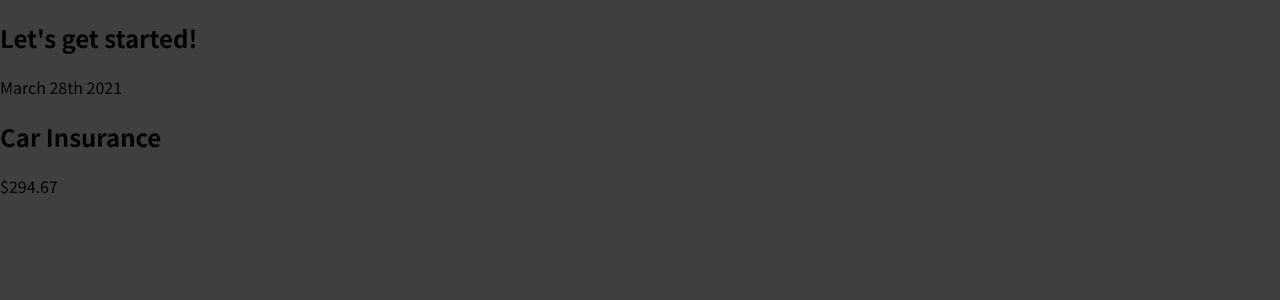
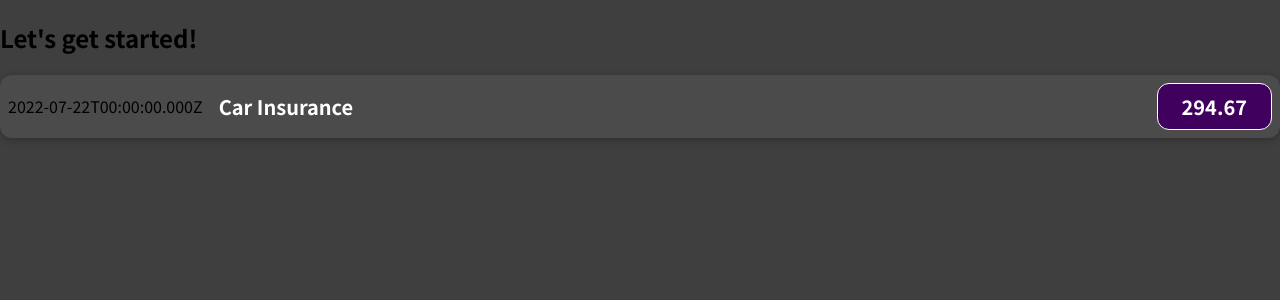
Before and after one commit to ejshin2ya/React-with-Redux-Next.js-Typescript, a JavaScript app in the folder React/3/react-complete-guide/: page / in a window 1280 px wide. Shown: the top 300 px of the page. Built offline with nearby package versions, Linux system fonts and the light colour scheme.

Commit message:
JSX에서 동적 데이터 출력 및 표현식 작업하기

```diff
--- /dev/null
+++ b/React/3/react-complete-guide/src/components/ExpenseItem.css
@@ -0,0 +1,56 @@
+.expense-item {
+  display: flex;
+  justify-content: space-between;
+  align-items: center;
+  box-shadow: 0 2px 8px rgba(0, 0, 0, 0.25);
+  padding: 0.5rem;
+  margin: 1rem 0;
+  border-radius: 12px;
+  background-color: #4b4b4b;
+}
+
+.expense-item__description {
+  display: flex;
+  flex-direction: column;
+  gap: 1rem;
+  align-items: flex-end;
+  flex-flow: column-reverse;
+  justify-content: flex-start;
+  flex: 1;
+}
+
+.expense-item h2 {
+  color: #3a3a3a;
+  font-size: 1rem;
+  flex: 1;
+  margin: 0 1rem;
+  color: white;
+}
+
+.expense-item__price {
+  font-size: 1rem;
+  font-weight: bold;
+  color: white;
+  background-color: #40005d;
+  border: 1px solid white;
+  padding: 0.5rem;
+  border-radius: 12px;
+}
+
+@media (min-width: 580px) {
+  .expense-item__description {
+    flex-direction: row;
+    align-items: center;
+    justify-content: flex-start;
+    flex: 1;
+  }
+
+  .expense-item__description h2 {
+    font-size: 1.25rem;
+  }
+
+  .expense-item__price {
+    font-size: 1.25rem;
+    padding: 0.5rem 1.5rem;
+  }
+}
--- a/React/3/react-complete-guide/src/components/ExpenseItem.js
+++ b/React/3/react-complete-guide/src/components/ExpenseItem.js
@@ -1,10 +1,15 @@
+import "./ExpenseItem.css";
+
 function ExpenseItem() {
+  const expenseDate = new Date(2022, 6, 22);
+  const expenseTitle = "Car Insurance";
+  const expenseAmount = 294.67;
   return (
-    <div>
-      <div>March 28th 2021</div>
-      <div>
-        <h2>Car Insurance</h2>
-        <div>$294.67</div>
+    <div className="expense-item">
+      <div>{expenseDate.toISOString()}</div>
+      <div className="expense-item__description">
+        <h2>{expenseTitle}</h2>
+        <div className="expense-item__price">{expenseAmount}</div>
       </div>
     </div>
   );
```
